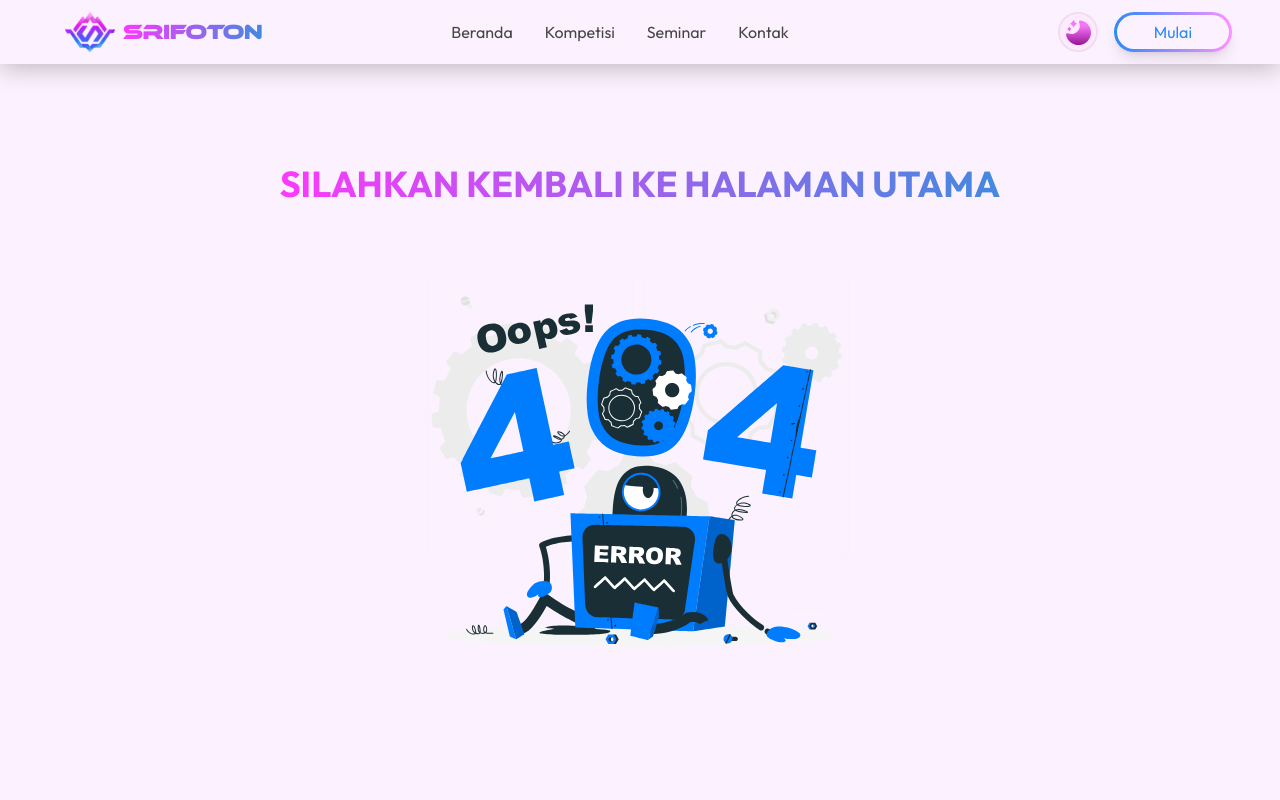
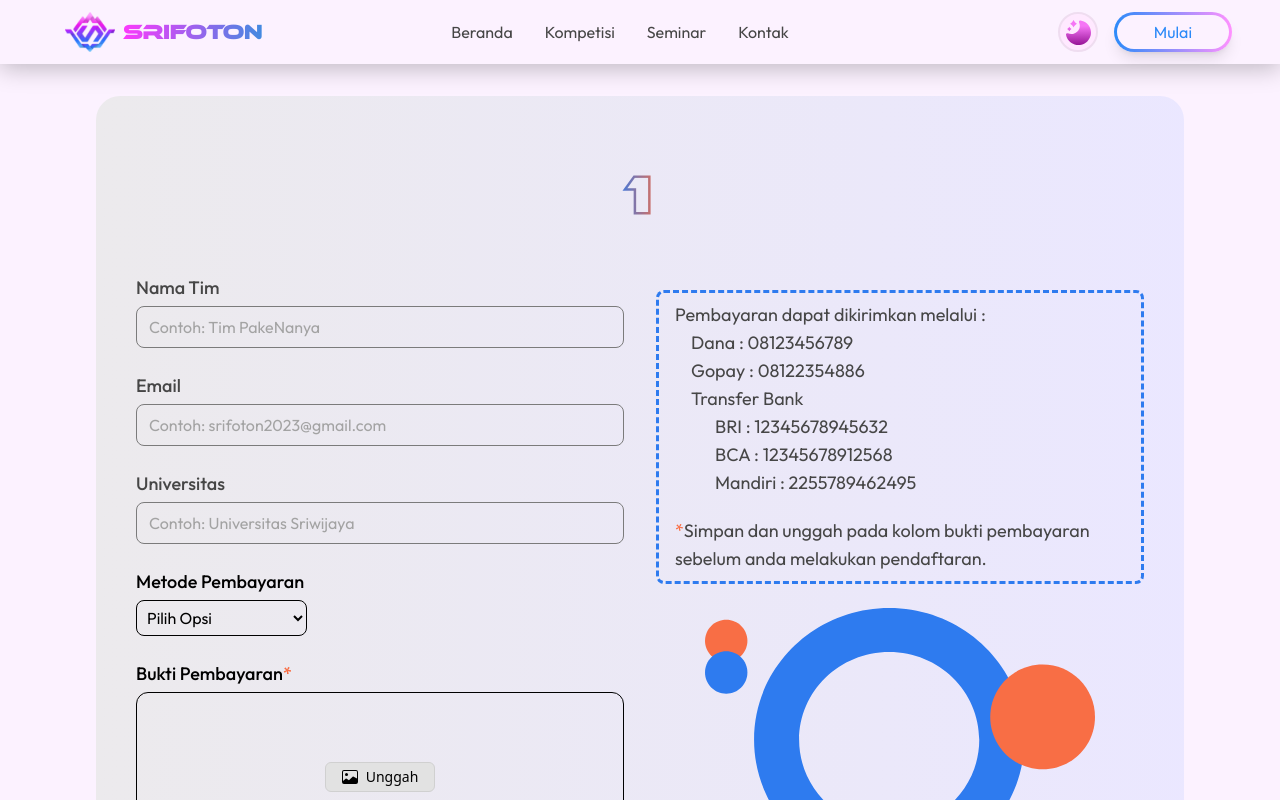
Before and after one commit to zildjianvitoo/srifoton2023fe-deployed, a Next.js app: page /kompetisi/register/1 in a window 1280 px wide. Before the commit this address had no page. Shown: the top 800 px of the page. Built offline with nearby package versions, Linux system fonts and the light colour scheme.

Commit message:
chanfe jenisKompetisi routes

```diff
--- a/components/atoms/Modal.jsx
+++ b/components/atoms/Modal.jsx
@@ -3,6 +3,7 @@ import React from "react";
 export default function Modal({ showModal, setShowModal, message }) {
   return (
     <>
+      <label htmlFor="my_modal_6" className="hidden" />
       <input
         type="checkbox"
         id="my_modal_6"
@@ -14,13 +15,13 @@ export default function Modal({ showModal, setShowModal, message }) {
           <h3 className="text-lg font-bold">Berhasil</h3>
           <p className="py-4">{message}!</p>
           <div className="modal-action">
-            <button
+            <label
               htmlFor="my_modal_6"
               className="text-white btn dark:btn-active btn-primary"
               onClick={() => setShowModal(false)}
             >
               Close
-            </button>
+            </label>
           </div>
         </div>
       </div>
--- a/pages/kompetisi/daftar-kompetisi/[jenisKompetisi].jsx
+++ b/pages/kompetisi/register/[jenisKompetisi].jsx
@@ -31,9 +31,7 @@ export default function DaftarKompetisi() {
     formState: { errors },
   } = useForm();
 
-  const { jenisKompetisi } = router.query;
-
-  const validJenisKompetisi = jenisKompetisi?.split("-").join(" ");
+  const jenisKompetisi = router.query.jenisKompetisi.split("-").join(" ");
 
   const onSubmitHandler = async (formValue) => {
     console.log(formValue);
@@ -68,7 +66,7 @@ export default function DaftarKompetisi() {
       instagram3,
     } = formValue;
     try {
-      if (validJenisKompetisi === "web development") {
+      if (jenisKompetisi === "web development") {
         const { data } = await doWebDevelopmentRegistration({
           team_name: teamName,
           email,
@@ -92,8 +90,8 @@ export default function DaftarKompetisi() {
           proof,
         });
         console.log(data);
-      } else if (validJenisKompetisi === "competitive programming") {
-        const { data } = await doWebDevelopmentRegistration({
+      } else if (jenisKompetisi === "competitive programming") {
+        const { data } = await doCompetitiveProgrammingRegistration({
           team_name: teamName,
           email,
           college,
@@ -116,8 +114,8 @@ export default function DaftarKompetisi() {
           proof,
         });
         console.log(data);
-      } else if (validJenisKompetisi === "uiux design") {
-        const { data } = await doWebDevelopmentRegistration({
+      } else if (jenisKompetisi === "uiux design") {
+        const { data } = await doUiUXRegistration({
           team_name: teamName,
           email,
           college,
@@ -155,7 +153,7 @@ export default function DaftarKompetisi() {
             onSubmit={handleSubmit(onSubmitHandler)}
           >
             <FirstField
-              jenisKompetisi={validJenisKompetisi}
+              jenisKompetisi={jenisKompetisi}
               register={register}
               errors={errors}
               errorMessageProof={errorMessageProof}
```
